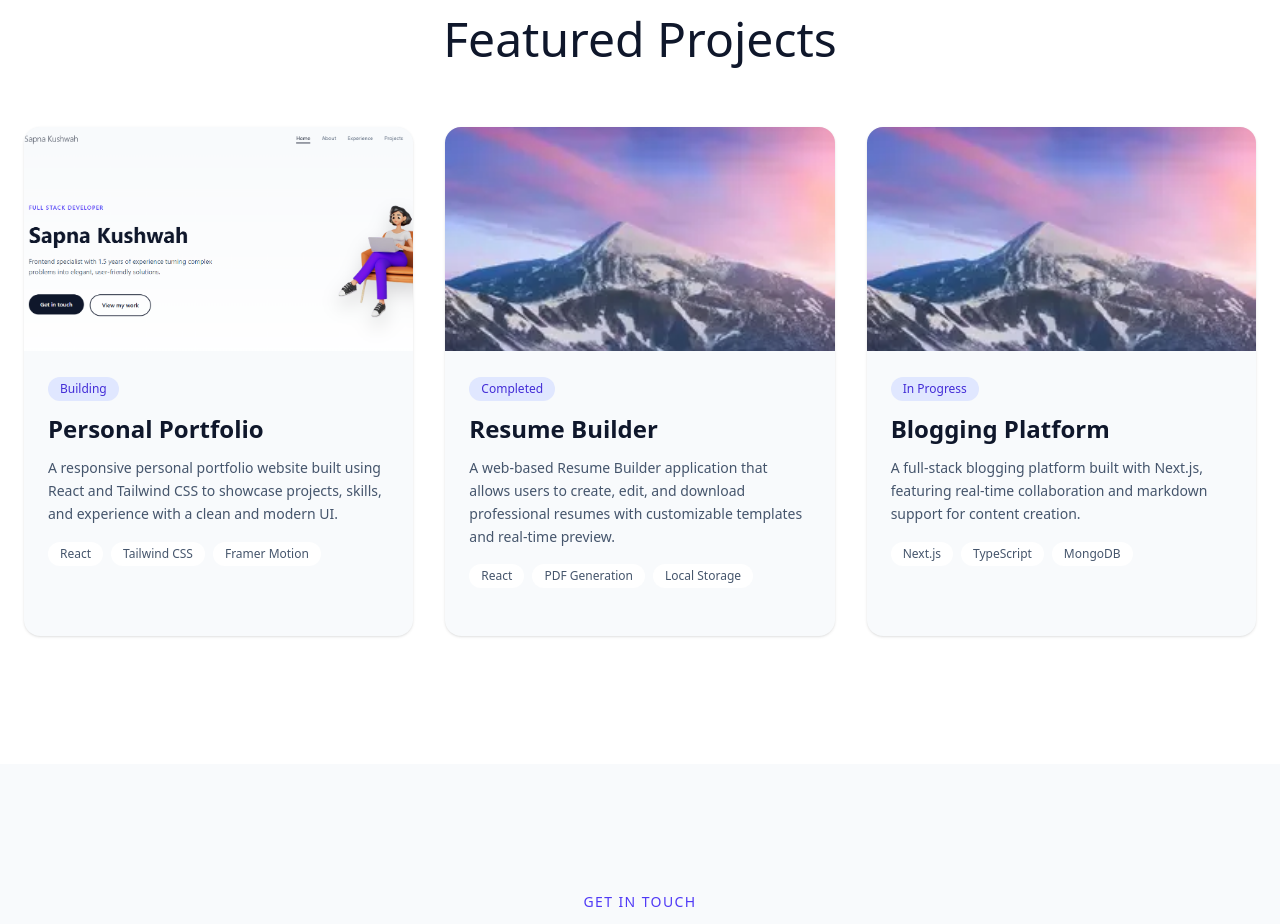
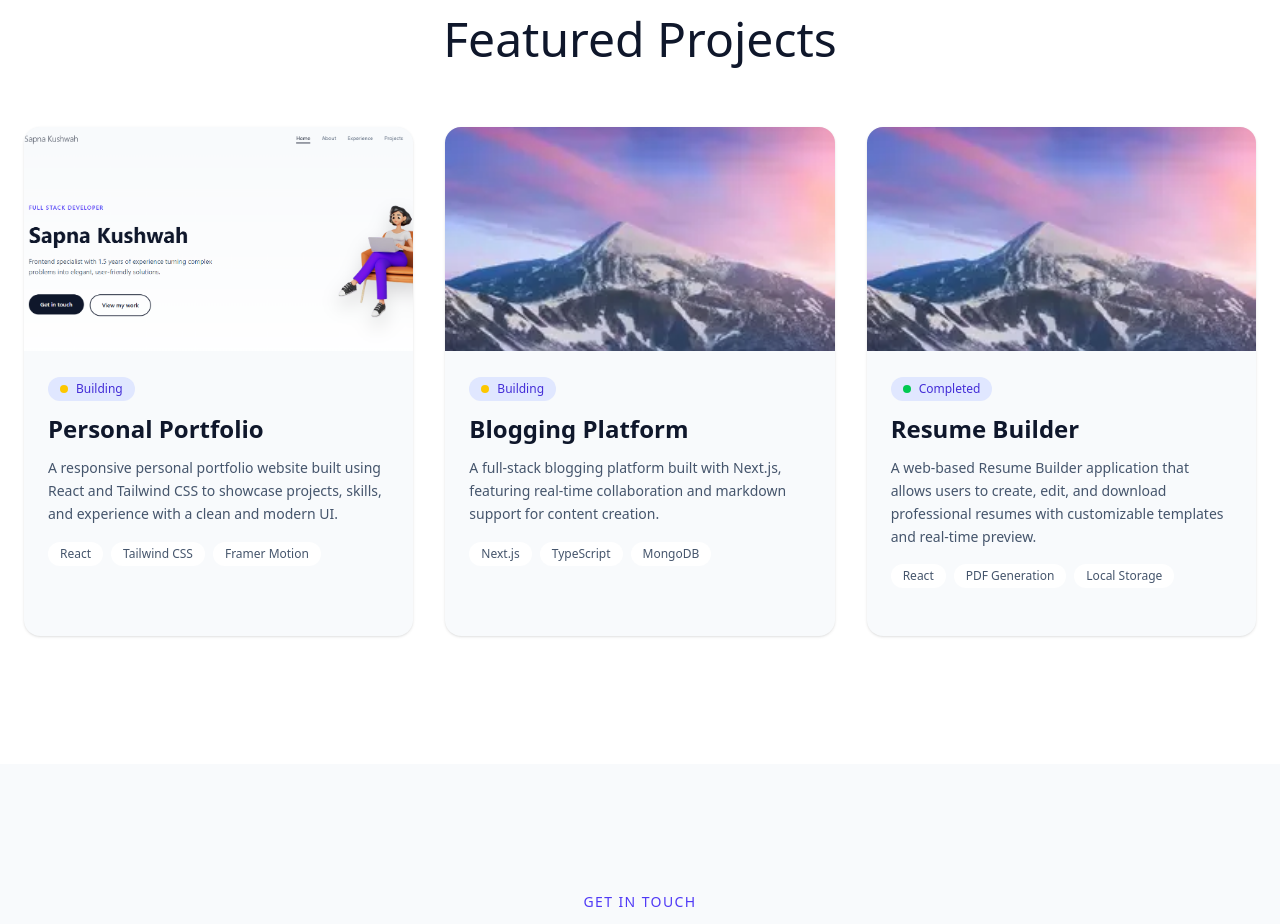
Before and after one commit to sapnakushwah011/Sapna-Kushwah-Portfolio, a React (Vite) app: page / in a window 1280 px wide. Shown: the part 3360-4284 px from the top of the page. Built offline with nearby package versions, Linux system fonts and the light colour scheme.

Commit message:
added activity status for projects

```diff
--- a/src/Components/Projects/Projects.jsx
+++ b/src/Components/Projects/Projects.jsx
@@ -3,6 +3,11 @@ import React from "react";
 import { motion } from "framer-motion";
 import bannerImg from "../../assets/photo-C8q0KQHG.webp";
 import portfolioImg from "../../assets/portfolio.png";
+
+const statusDotColor = {
+  building: "bg-yellow-400",
+  completed: "bg-green-500",
+};
 
 const Projects = () => {
   const projects = [
@@ -16,20 +21,20 @@ const Projects = () => {
       bannerImg: portfolioImg,
     },
     {
+      title: "Blogging Platform",
+      description: "A full-stack blogging platform built with Next.js, featuring real-time collaboration and markdown support for content creation.",
+      tech: ["Next.js", "TypeScript", "MongoDB"],
+      status: "Building",
+      demoLink: "https://github.com/sapnakushwah011/blog-app",
+      githubLink: "https://github.com/sapnakushwah011/blog-app",
+    },
+    {
       title: "Resume Builder",
       description: "A web-based Resume Builder application that allows users to create, edit, and download professional resumes with customizable templates and real-time preview.",
       tech: ["React", "PDF Generation", "Local Storage"],
       demoLink: "https://github.com/sapnakushwah011/Resume-builder",
       githubLink: "https://github.com/sapnakushwah011/Resume-builder",
       status: "Completed",
-    },
-    {
-      title: "Blogging Platform",
-      description: "A full-stack blogging platform built with Next.js, featuring real-time collaboration and markdown support for content creation.",
-      tech: ["Next.js", "TypeScript", "MongoDB"],
-      status: "In Progress",
-      demoLink: "https://github.com/sapnakushwah011/blog-app",
-      githubLink: "https://github.com/sapnakushwah011/blog-app",
     },
   ];
 
@@ -78,9 +83,18 @@ const Projects = () => {
 
               <div className="p-5 sm:p-6">
                 {project.status && (
-                  <span className="inline-block px-3 py-1 text-xs font-medium bg-indigo-100 text-indigo-700 dark:bg-slate-800 dark:text-white rounded-full mb-3">
-                    {project.status}
-                  </span>
+<span className="inline-flex items-center gap-2 px-3 py-1 text-xs font-medium bg-indigo-100 text-indigo-700 dark:bg-slate-800 dark:text-white rounded-full mb-3">
+  <span
+    className={`w-2 h-2 rounded-full ${
+      statusDotColor[project.status?.toLowerCase()] || "bg-gray-400"
+    }`}
+  ></span>
+  {project.status}
+</span>
+
+                  // <span className="inline-block px-3 py-1 text-xs font-medium bg-indigo-100 text-indigo-700 dark:bg-slate-800 dark:text-white rounded-full mb-3">
+                  //   {project.status}
+                  // </span>
                 )}
                 <h3 className="text-xl sm:text-2xl font-semibold text-slate-900 dark:text-white mb-2 sm:mb-3">
                   <a
```
